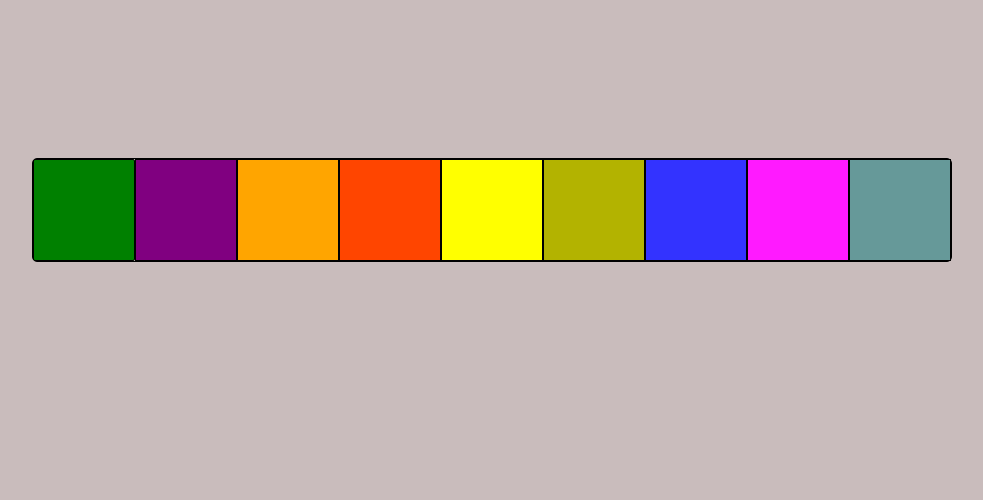
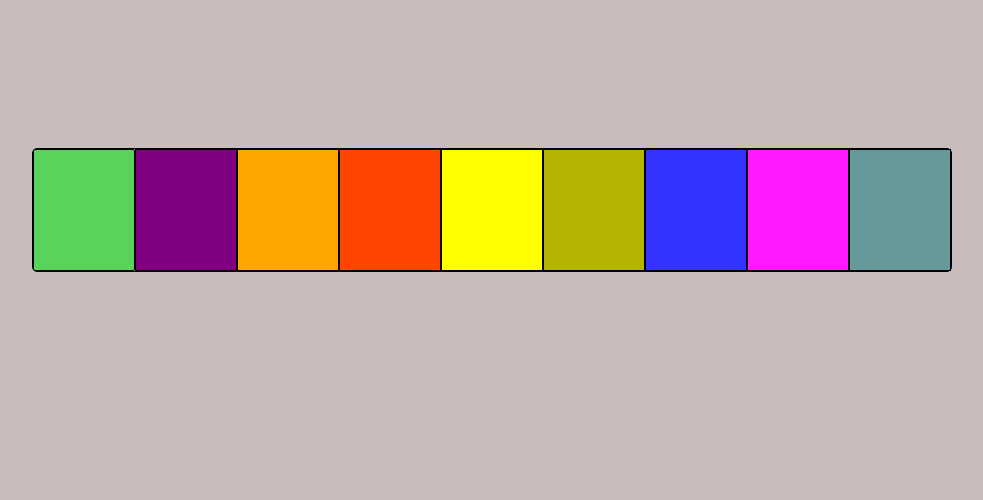
Before and after one commit to AvishkarMandlik/road-to-js-icp-3-group-d-, a plain HTML site: page projects/background-change-onclick/background.html in a window 1280 px wide. Shown: the part 300-800 px from the top of the page, without its empty margins (148-1131 px from the left). Drawn offline with Linux system fonts and the light colour scheme.

Commit message:
button height changed

```diff
--- a/projects/background-change-onclick/background.html
+++ b/projects/background-change-onclick/background.html
@@ -30,7 +30,7 @@
     .color {
         display: table-cell;
         width: 100px;
-        height: 100px;
+        height: 120px;
         margin: 0 1px;
         cursor: pointer;
         border: 1px solid black;
@@ -38,7 +38,7 @@
 
     .clr1 {
         border-radius: 2px;
-        background-color: green;
+        background-color: rgb(90, 211, 90);
     }
 
     .clr1:hover{
@@ -117,7 +117,7 @@
     .heading{
         height: 200px;
         margin-top:2px;
-        font-size: 39px;
+        font-size: 40px;
          color:Black;
   }
 </style>
```
